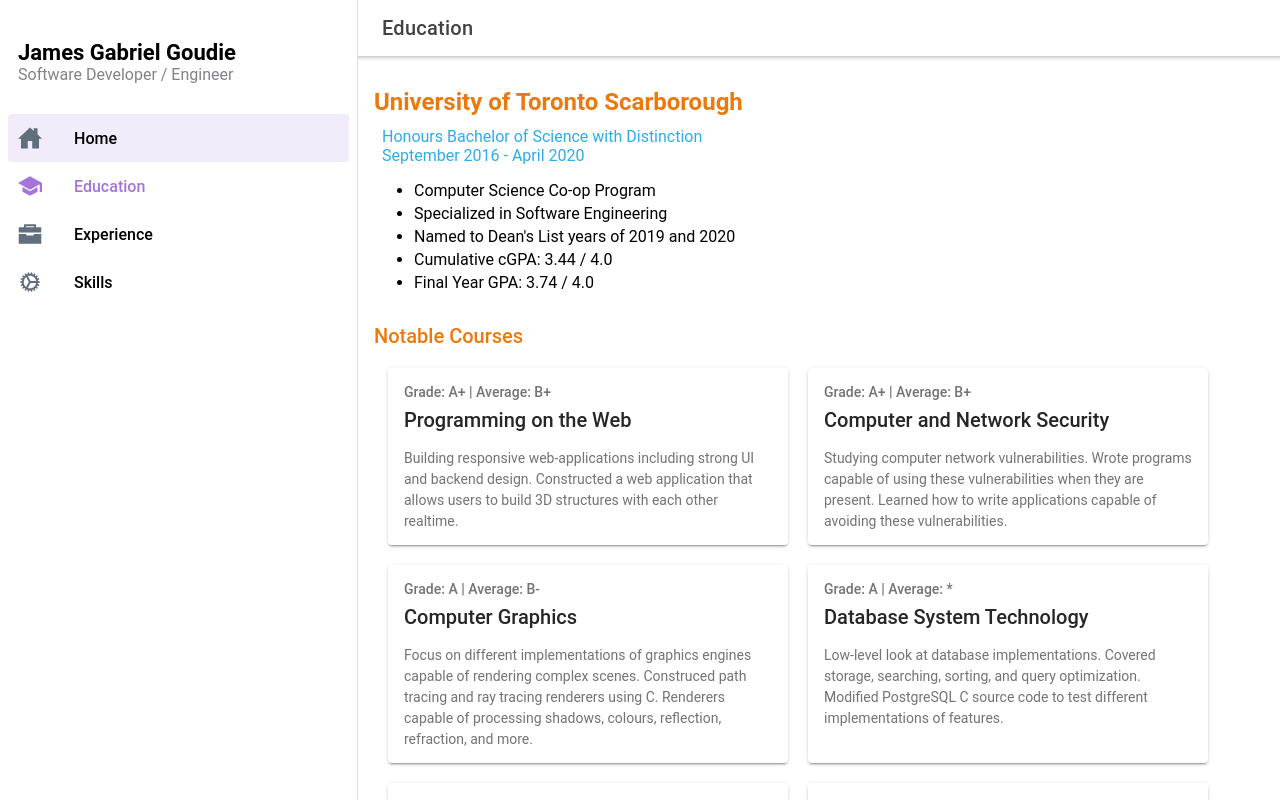
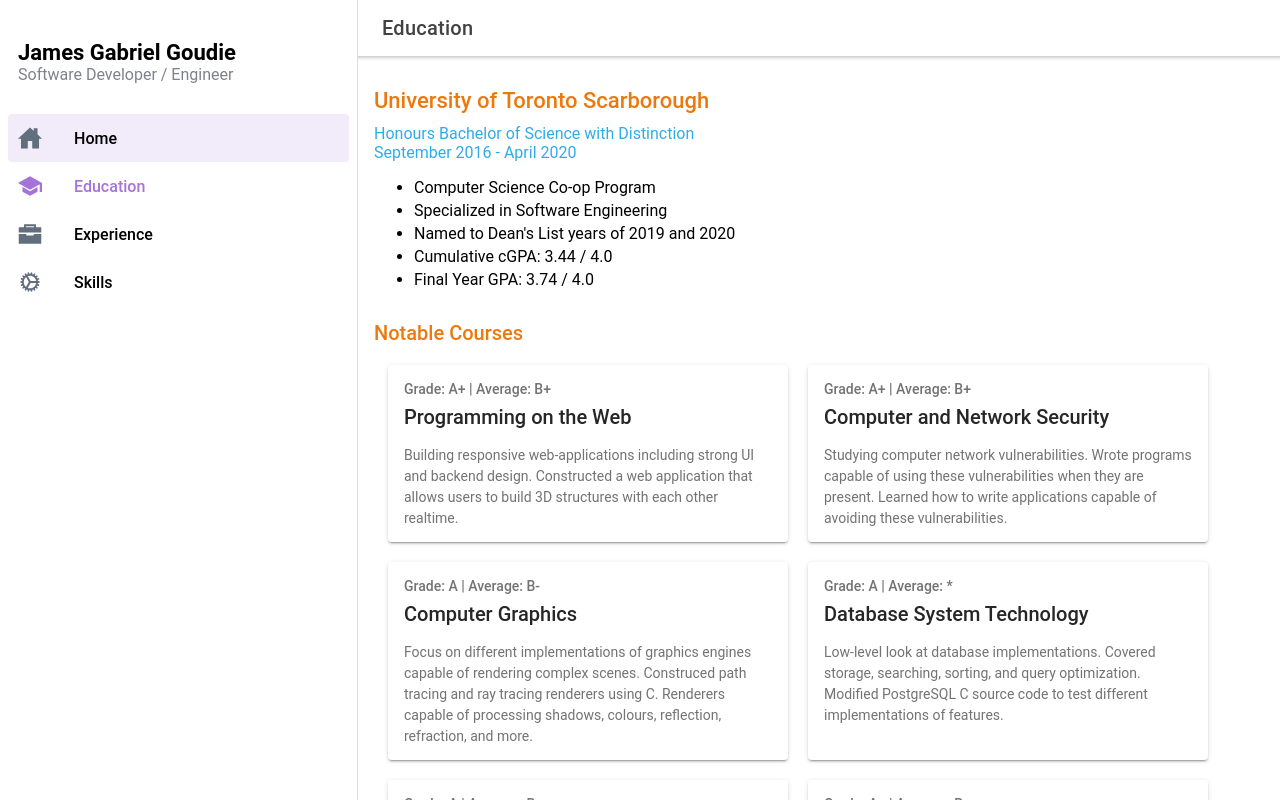
Before and after one commit to JamesGGoudie/goudie-ca-src, a React (Create React App) app: page /home in a window 1280 px wide. Both pictures are taken after a click on the element "Education". Built offline with nearby package versions, Linux system fonts and the light colour scheme.

Commit message:
Made header styling more consistent on education page

```diff
--- a/src/pages/Education.scss
+++ b/src/pages/Education.scss
@@ -2,8 +2,6 @@
 	.summary {
 		.school-name {
 			color: var(--ion-color-secondary);
-			font-size: 24px;
-			font-weight: 600;
 		}
 
 		.degree {
@@ -12,8 +10,6 @@
 
 		.degree, .duration {
 			color: var(--ion-color-tertiary);
-			font-size: 16px;
-			margin-left: 8px;
 		}
 	}
 
```
